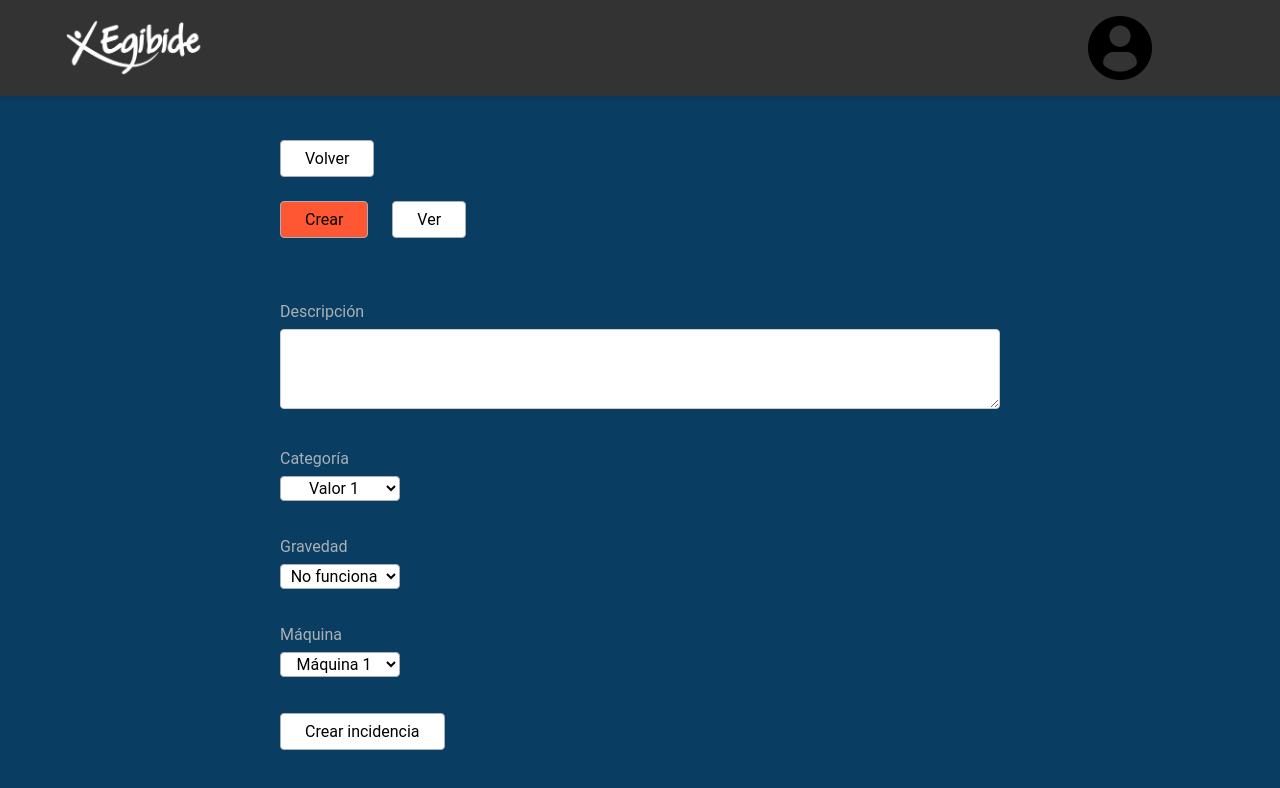
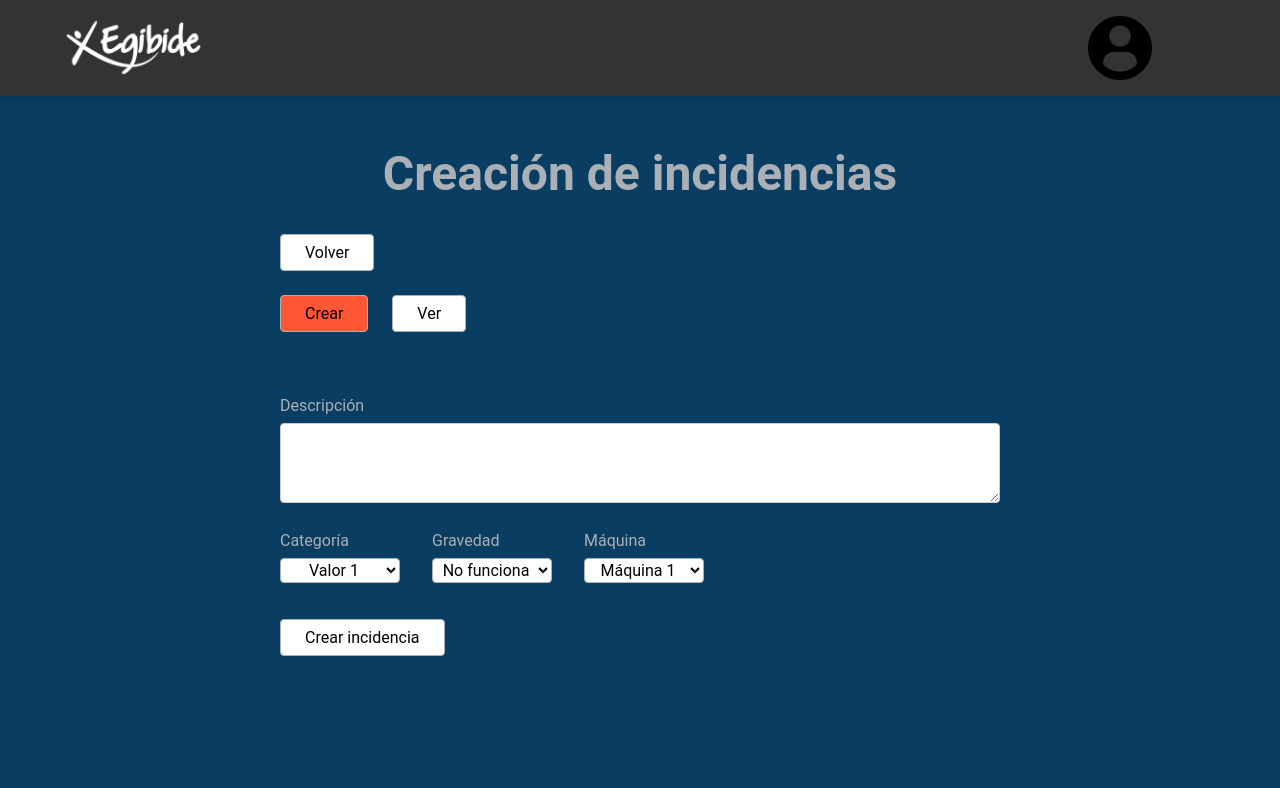
Before and after one commit to AritzSaiz/Reto2_grupo2, a Vue app in the folder vue_reto2/: page /operario in a window 1280 px wide. Shown: the top 788 px of the page. Built offline with nearby package versions, Linux system fonts and the light colour scheme.

Commit message:
Vistas mejoradas

```diff
--- a/vue_reto2/src/views/IncidenciaView.vue
+++ b/vue_reto2/src/views/IncidenciaView.vue
@@ -24,32 +24,27 @@
 
             <form class="verIncidencia">
                 <div class="form-group">
+                    <div class="descripcion">
                         <label for="descripcion">Descripción</label>
                         <textarea id="descripcion" name="descripcion" readonly></textarea>
                     </div>
 
-                <div class="form-group">
+                    <div class="datos">
+                        <div class="categoria">
                             <label for="categoria">Categoría</label>
-                    <select name="categoria" disabled>
-                        <option value="1">Valor 1</option>
-                        <option value="2">Valor 2</option>
-                        <option value="3">Valor 3</option>
-                    </select>
+                            <input id="categoria" name="categoria" readonly>
                         </div>
 
-                <div class="form-group">
+                        <div class="gravedad">
                             <label for="gravedad">Gravedad</label>
-                    <select name="gravedad" disabled>
-                        <option value="1">No funciona</option>
-                        <option value="2">Si funciona</option>
-                        <option value="3">Avería</option>
-                        <option value="4">Mantenimiento preventivo</option>
-                    </select>
+                            <input id="gravedad" name="gravedad" readonly>
                         </div>
 
-                <div class="form-group">
+                        <div class="maquina">
                             <label for="máquina">Máquina</label>
                             <input id="máquina" name="máquina" readonly>
+                        </div>
+                    </div>
                 </div>
             </form>
         </div>
--- a/vue_reto2/src/views/OperarioView.vue
+++ b/vue_reto2/src/views/OperarioView.vue
@@ -47,11 +47,13 @@
 
             <form class="crear" v-show="mostrarCrear">
                 <div class="form-group">
+                    <div class="descripcion">
                         <label for="descripcion">Descripción</label>
                         <textarea id="descripcion" name="descripcion"></textarea>
                     </div>
 
-                <div class="form-group">
+                    <div class="datos">
+                        <div class="categoria">
                             <label for="categoria">Categoría</label>
                             <select name="categoria">
                                 <option value="1">Valor 1</option>
@@ -60,7 +62,7 @@
                             </select>
                         </div>
 
-                <div class="form-group">
+                        <div class="gravedad">
                             <label for="gravedad">Gravedad</label>
                             <select name="gravedad">
                                 <option value="1">No funciona</option>
@@ -70,7 +72,7 @@
                             </select>
                         </div>
 
-                <div class="form-group">
+                        <div class="maquina">
                             <label for="máquina">Máquina</label>
                             <select name="máquina">
                                 <option value="1">Máquina 1</option>
@@ -78,6 +80,8 @@
                                 <option value="3">Máquina 3</option>
                                 <option value="4">Máquina 4</option>
                             </select>
+                        </div>
+                    </div>
                 </div>
 
                 <div>
```
Lines whose indentation alone changed are shown as unchanged.
